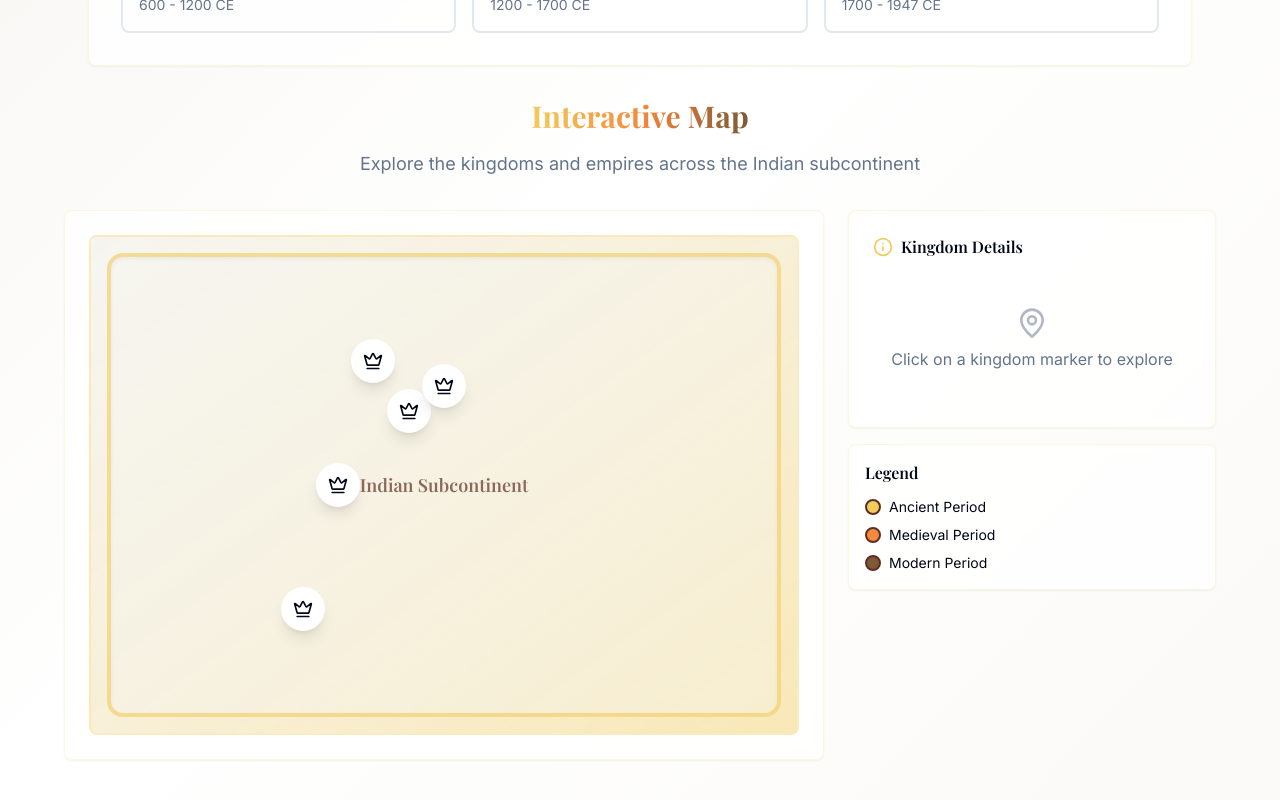
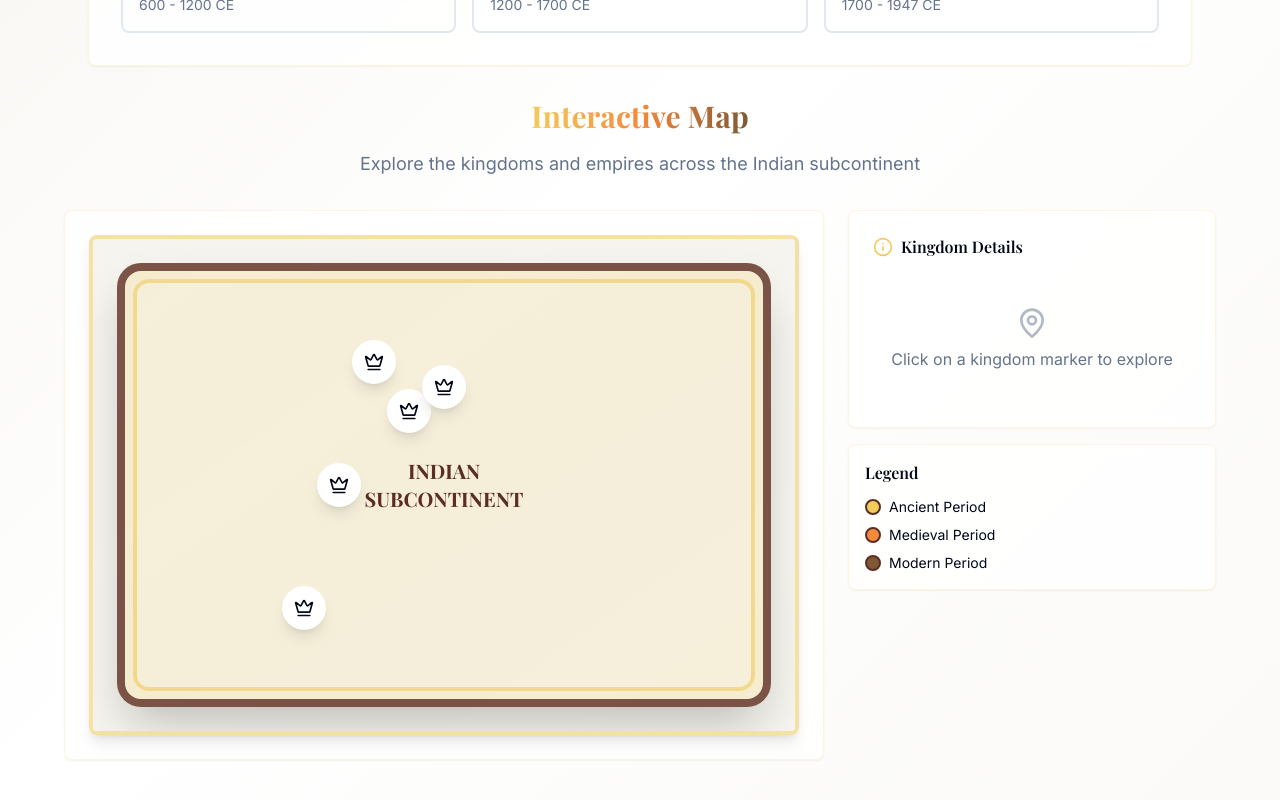
Before and after one commit to Kodishalathrilok/indian-rulers-legacy, a React (Vite) app: page /timeline in a window 1280 px wide. Shown: the part 488-1288 px from the top of the page. Built offline with nearby package versions, Linux system fonts and the light colour scheme.

Commit message:
Fix: Improve map outline visibility
Enhanced the visibility of the map outline in the interactive map component.

```diff
--- a/src/components/InteractiveMap.tsx
+++ b/src/components/InteractiveMap.tsx
@@ -80,14 +80,18 @@ const InteractiveMap = () => {
         {/* Map Section */}
         <div className="lg:col-span-2">
           <Card className="p-6 bg-card/80 backdrop-blur-sm border-heritage-gold/20">
-            <div className="relative w-full h-96 md:h-[500px] bg-gradient-to-br from-heritage-cream/50 to-heritage-gold/20 rounded-lg overflow-hidden border-2 border-heritage-gold/30">
-              {/* Map Background with better visibility */}
-              <div className="absolute inset-0 bg-gradient-to-br from-heritage-cream/80 to-heritage-gold/30"></div>
+            <div className="relative w-full h-96 md:h-[500px] bg-gradient-to-br from-heritage-cream to-heritage-gold/10 rounded-lg overflow-hidden border-4 border-heritage-gold/50 shadow-lg">
+              {/* Map Background with high contrast */}
+              <div className="absolute inset-0 bg-heritage-cream/90"></div>
 
-              {/* India Outline with more prominent styling */}
-              <div className="absolute inset-4 border-4 border-heritage-gold/60 rounded-2xl bg-heritage-cream/40 shadow-inner">
-                <div className="absolute top-1/2 left-1/2 transform -translate-x-1/2 -translate-y-1/2 text-heritage-maroon/70 text-lg font-semibold font-playfair">
-                  Indian Subcontinent
+              {/* India Outline - Much more visible */}
+              <div className="absolute inset-6 border-8 border-heritage-maroon/80 rounded-3xl bg-heritage-gold/20 shadow-2xl">
+                {/* Inner border for extra definition */}
+                <div className="absolute inset-2 border-4 border-heritage-gold/60 rounded-2xl bg-heritage-cream/30">
+                  <div className="absolute top-1/2 left-1/2 transform -translate-x-1/2 -translate-y-1/2 text-heritage-maroon text-xl font-bold font-playfair text-center">
+                    <div>INDIAN</div>
+                    <div>SUBCONTINENT</div>
+                  </div>
                 </div>
               </div>
 
```
